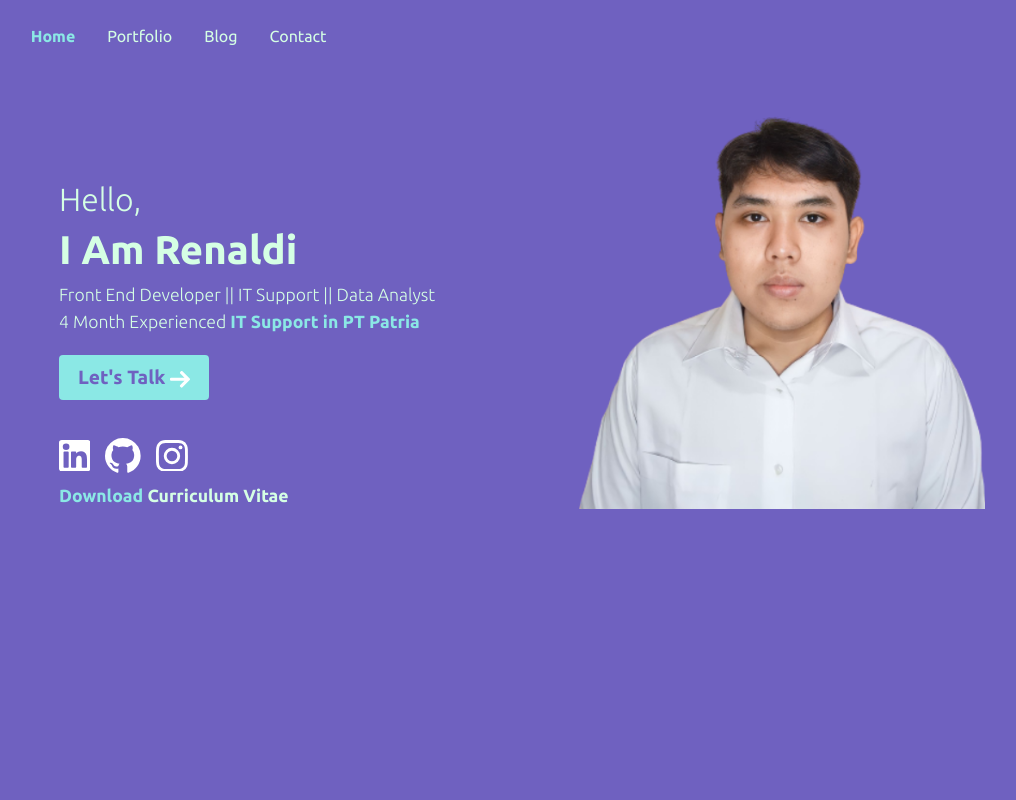
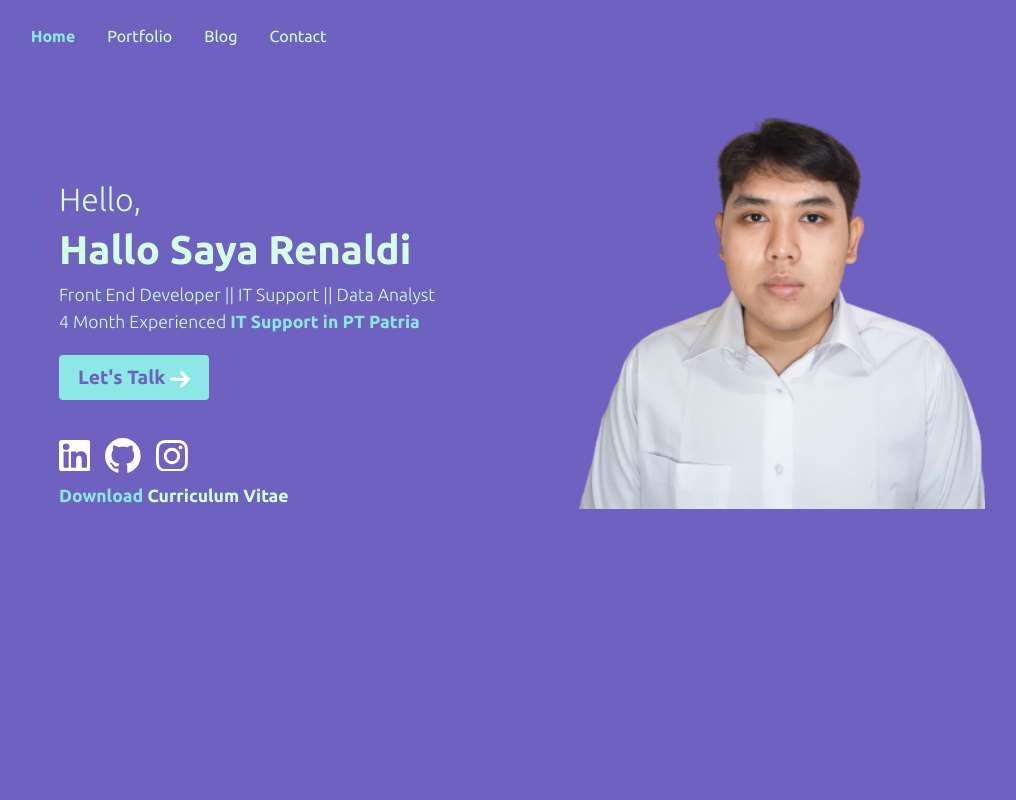
Before and after one commit to rrnaldi/portfolio-renaldi, a plain HTML site: page index.html in a window 1280 px wide. Shown: the top 800 px of the page, without its empty margins (118-1134 px from the left). Drawn offline with nearby package versions, Linux system fonts and the light colour scheme.

Commit message:
ubah text

```diff
--- a/index.html
+++ b/index.html
@@ -50,7 +50,7 @@
         <div class="row position-relative">
           <div class="col-lg-5 col-md-6 offset-lg-1 my-auto order-1 text-center text-lg-start">
             <h2>Hello,</h2>
-            <h1 class="fw-bold">I Am Renaldi</h1>
+            <h1 class="fw-bold">Hallo Saya Renaldi</h1>
             <p>
               Front End Developer || IT Support || Data Analyst <br />
               4 Month Experienced <span class="fw-bold color-accent">IT Support in PT Patria</span>
```
